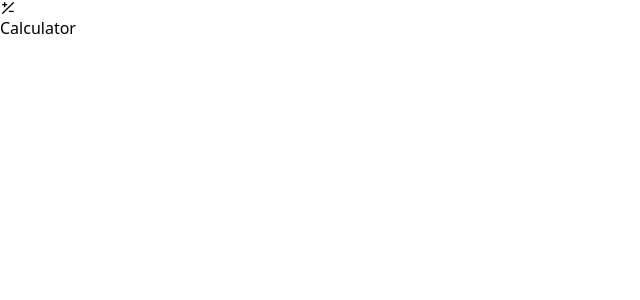
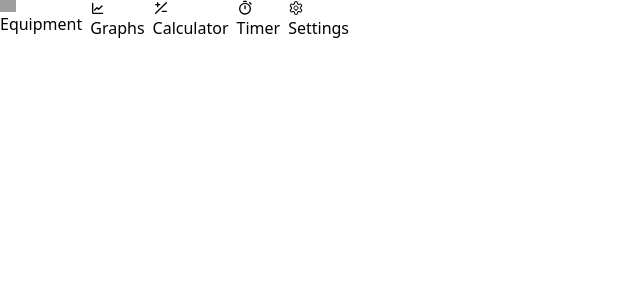
Before and after one commit to valenvirzi/plates-calculator-app, a React (Vite) app: page / in a window 1280 px wide. Shown: the top 300 px of the page, without its empty margins (0-640 px from the left). Built offline with nearby package versions, Linux system fonts and the light colour scheme; grey boxes are pictures that could not be loaded.

Commit message:
links "working"

```diff
--- a/src/components/NavBar.jsx
+++ b/src/components/NavBar.jsx
@@ -1,16 +1,24 @@
+import { Link } from "react-router-dom";
 import NavItem from "./NavItem.jsx";
 
 const NavBar = () => {
   const SECTIONS = [
-    { title: "Equipment", svg: "equipment", alt: "Equipment" },
-    { title: "Graphs", svg: "graphs", alt: "Graphs" },
-    { title: "Calculator", svg: "calculator", alt: "Calculator" },
-    { title: "Timer", svg: "timer", alt: "Timer" },
-    { title: "Settings", svg: "settings", alt: "Settings" },
+    { title: "Equipment", svg: "equipment", path: "/equipment" },
+    { title: "Graphs", svg: "graphs", path: "/graphs" },
+    { title: "Calculator", svg: "calculator", path: "/" },
+    { title: "Timer", svg: "timer", path: "/timer" },
+    { title: "Settings", svg: "settings", path: "/settings" },
   ];
   return (
     <nav className="flex flex-row gap-2 h-8">
-      <NavItem section={SECTIONS[0]} />
+      {SECTIONS.map((section) => {
+        return (
+          <Link key={section.svg} to={section.path}>
+            <NavItem title={section.title} svg={section.svg} />
+          </Link>
+        );
+      })}
+      {/* <NavItem section={SECTIONS[0]} /> */}
     </nav>
   );
 };
--- a/src/components/NavItem.jsx
+++ b/src/components/NavItem.jsx
@@ -1,10 +1,10 @@
 // TODO: import { Link } from "react-router-dom";
 
-const NavItem = () => {
+const NavItem = ({ title, svg }) => {
   return (
     <div>
-      <img className="w-4" src="./calculator.svg" alt="Calculator"></img>
-      <h3 className="text-base">Calculator</h3>
+      <img className="w-4" src={`./${svg}.svg`} alt={`${title}`}></img>
+      <h3 className="text-base">{title}</h3>
     </div>
   );
 };
```
